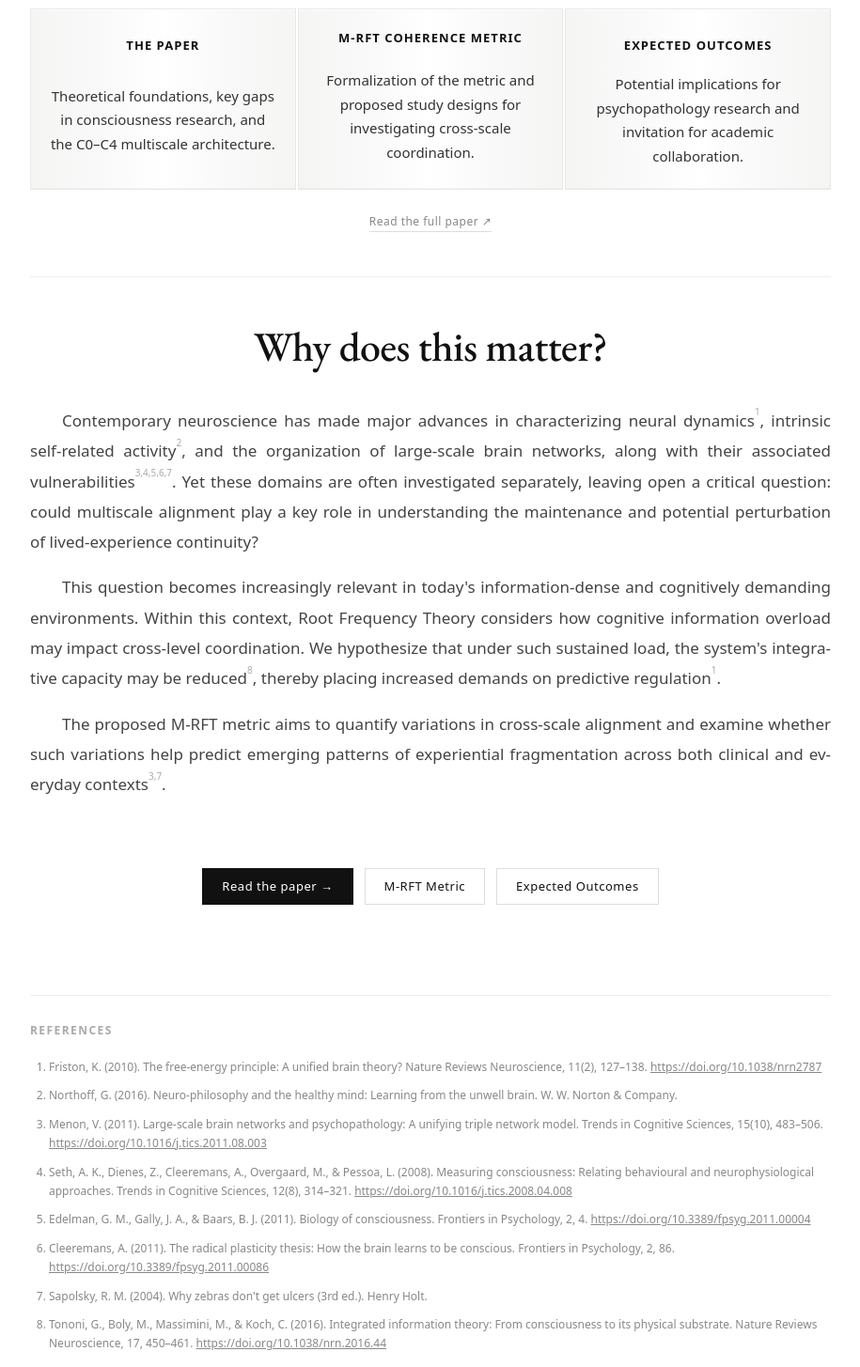
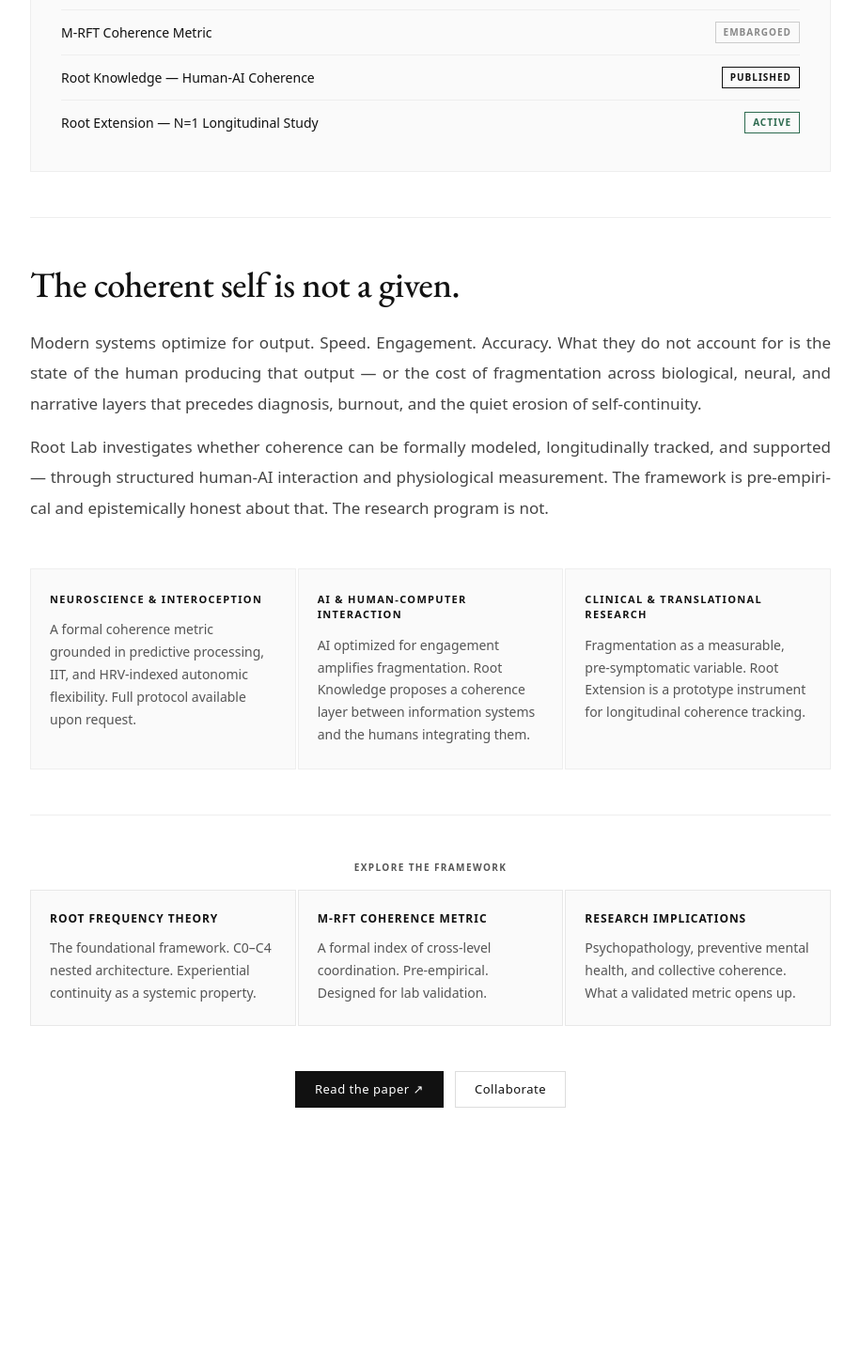
Before and after one commit to biaavanzo/avanzorft.github.io, a Next.js app: page / in a window 1280 px wide. Shown: the part 635-2090 px from the top of the page at 94% size, without its empty margins (182-1097 px from the left). After the commit the page ends 1894 px from the top, so only its background shows below. Built offline with nearby package versions, Linux system fonts and the light colour scheme.

Commit message:
homepage redesign v2

```diff
--- a/app/page.tsx
+++ b/app/page.tsx
@@ -13,7 +13,6 @@ export default function Home() {
             <style>{`
         * { margin: 0; padding: 0; box-sizing: border-box; }
         body { font-family: system-ui, sans-serif; background: #fff; color: #111; }
-
         header {
           position: fixed; top: 0; left: 0; right: 0; z-index: 100;
           background: #fff; border-bottom: 1px solid #eee; padding: 0 32px;
@@ -30,24 +29,16 @@ export default function Home() {
         nav { display: flex; gap: 24px; }
         nav a {
           font-size: 15px; color: #555; text-decoration: none;
-          font-family: system-ui; white-space: nowrap;
-          transition: color 0.15s;
+          font-family: system-ui; white-space: nowrap; transition: color 0.15s;
         }
         nav a:hover { color: #111; }
-
         main {
           padding-top: 120px; padding-bottom: 80px;
           padding-left: 24px; padding-right: 24px;
           max-width: 900px; margin: 0 auto;
         }
-
-        .hero { margin-bottom: 64px; display: flex; flex-direction: column; align-items: stretch; }
+        .hero { margin-bottom: 48px; display: flex; flex-direction: column; align-items: stretch; }
         .hero-title-center { display: flex; flex-direction: column; align-items: center; }
-        .hero-title-wrap { position: relative; line-height: 1; }
-        .hero-title-wrap svg {
-          position: absolute; bottom: -22px; left: 4px;
-          overflow: visible; pointer-events: none; width: 46px;
-        }
         .hero-title {
           font-family: 'EB Garamond', Georgia, serif;
           font-size: clamp(64px, 10vw, 104px);
@@ -55,8 +46,7 @@ export default function Home() {
           color: #111; margin: 0; line-height: 1;
         }
         .hero-subtitle-row {
-          width: 100%; display: flex; justify-content: center;
-          margin-top: 18px; padding-left: 2%;
+          width: 100%; display: flex; justify-content: center; margin-top: 18px;
         }
         .hero-subtitle {
           font-family: 'EB Garamond', Georgia, serif;
@@ -64,75 +54,83 @@ export default function Home() {
           font-weight: 400; letter-spacing: 0.45em;
           color: #555; text-transform: uppercase;
         }
-        .hero-divider {
-          width: 100%; max-width: 900px; height: 1px;
-          background: #ddd; margin-top: 24px;
+        .hero-divider { width: 100%; height: 1px; background: #ddd; margin-top: 24px; }
+        .hero-desc {
+          margin-top: 48px; color: #444; line-height: 1.85; text-align: center;
+          width: 100%; max-width: 580px; margin-left: auto; margin-right: auto; padding: 0 24px;
         }
-
-        .hero-desc {
-          margin-top: 56px; margin-bottom: 24px; color: #222;
-          line-height: 1.85; text-align: center;
-          width: 100%; max-width: 580px; margin-left: auto; margin-right: auto;
-          padding: 0 24px;
+        .status-block {
+          border: 1px solid #eee; background: #fafafa;
+          padding: 28px 32px; margin: 48px 0;
         }
-
-        .cards-section { margin-top: 8px; margin-bottom: 0; }
+        .status-label {
+          font-size: 10px; font-weight: 600; color: #555;
+          text-transform: uppercase; letter-spacing: 0.14em;
+          font-family: system-ui; margin-bottom: 20px;
+        }
+        .status-row {
+          display: grid; grid-template-columns: 1fr auto;
+          align-items: center; padding: 12px 0;
+          border-bottom: 1px solid #eee; gap: 24px;
+        }
+        .status-row:last-child { border-bottom: none; }
+        .status-title { font-size: 14px; color: #111; font-family: system-ui; font-weight: 500; }
+        .status-badge {
+          font-size: 10px; font-weight: 600; letter-spacing: 0.1em;
+          text-transform: uppercase; font-family: system-ui;
+          padding: 3px 8px; border: 1px solid; white-space: nowrap;
+        }
+        .badge-published { color: #111; border-color: #111; }
+        .badge-embargoed { color: #888; border-color: #ccc; }
+        .badge-active { color: #2d6a4f; border-color: #2d6a4f; }
+        .section-divider { width: 100%; height: 1px; background: #eee; margin: 48px 0; }
+        .problem-block { margin-bottom: 48px; }
+        .problem-block h2 {
+          font-family: 'EB Garamond', Georgia, serif;
+          font-size: clamp(28px, 4vw, 38px);
+          font-weight: 500; color: #111; margin-bottom: 24px;
+          letter-spacing: -0.01em; line-height: 1.2;
+        }
+        .problem-block p {
+          font-size: 17px; line-height: 1.9; color: #444;
+          font-family: system-ui; margin-bottom: 14px;
+          text-align: justify; hyphens: auto;
+        }
+        .audience-grid {
+          display: grid; grid-template-columns: repeat(3, 1fr);
+          gap: 2px; margin: 48px 0;
+        }
+        .audience-card { border: 1px solid #eee; padding: 24px 20px; background: #fafafa; }
+        .audience-title {
+          font-size: 11px; font-weight: 600; color: #111;
+          text-transform: uppercase; letter-spacing: 0.12em;
+          font-family: system-ui; margin-bottom: 12px;
+        }
+        .audience-text { font-size: 14px; line-height: 1.7; color: #555; font-family: system-ui; }
+        .cards-section { margin-bottom: 0; }
         .cards-label {
-          font-size: 16px; font-weight: 700; color: #111;
-          text-transform: uppercase; letter-spacing: 0.12em;
-          font-family: system-ui; margin-bottom: 24px;
-          text-align: center;
+          font-size: 10px; font-weight: 600; color: #555;
+          text-transform: uppercase; letter-spacing: 0.14em;
+          font-family: system-ui; margin-bottom: 16px; text-align: center;
         }
         .cards {
           display: grid; grid-template-columns: repeat(3, 1fr);
           gap: 2px; align-items: stretch;
         }
         .card-wrapper {
-          text-decoration: none; text-align: left;
-          display: flex; flex-direction: column; height: 100%; cursor: pointer; justify-content: space-between;
-          border: 1px solid #e8e8e8; padding: 22px 20px;
-          background: linear-gradient(to right, #f5f5f4 0%, #fafafa 30%, #ffffff 50%, #fafafa 70%, #f5f5f4 100%);
-          box-shadow: inset 0 1px 0 rgba(255,255,255,0.9), inset 0 -1px 0 rgba(0,0,0,0.04);
-          transition: background 0.2s, border-color 0.2s, box-shadow 0.2s;
+          text-decoration: none; display: flex; flex-direction: column;
+          border: 1px solid #e8e8e8; padding: 22px 20px; background: #fafafa;
+          transition: background 0.2s, border-color 0.2s;
         }
-        .card-wrapper:hover {
-          background: linear-gradient(to right, #f0f0ee 0%, #f8f8f7 30%, #ffffff 50%, #f8f8f7 70%, #f0f0ee 100%);
-          border-color: #ccc;
-          box-shadow: inset 0 1px 0 rgba(255,255,255,1), inset 0 -1px 0 rgba(0,0,0,0.06), 0 2px 8px rgba(0,0,0,0.06);
+        .card-wrapper:hover { background: #f0f0ee; border-color: #ccc; }
+        .card-title {
+          font-size: 12px; font-weight: 600; color: #111;
+          font-family: system-ui; margin-bottom: 12px; line-height: 1.3;
+          text-transform: uppercase; letter-spacing: 0.08em;
         }
-        .card-num {
-          font-family: 'EB Garamond', Georgia, serif;
-          font-size: 13px; color: #bbb; margin-bottom: 10px;
-        }
-        .card-title {
-          font-size: 13px; font-weight: 600; color: #111;
-          font-family: system-ui; margin-bottom: 20px; line-height: 1.3; text-align: center; text-transform: uppercase; letter-spacing: 0.08em;
-        }
-        .card-text { font-size: 15px; line-height: 1.7; color: #333; font-family: system-ui; text-align: center; flex: 1; display: flex; align-items: center; justify-content: center; }
-
-        .section-divider {
-          width: 100%; height: 1px; background: #eee; margin: 48px 0;
-        }
-
-        .why h2 {
-          font-family: 'EB Garamond', Georgia, serif;
-          font-size: clamp(32px, 4vw, 44px);
-          font-weight: 500; color: #111;
-          margin-bottom: 36px; text-align: center;
-          letter-spacing: -0.01em; line-height: 1.2;
-        }
-        .why-body { display: flex; flex-direction: column; gap: 0; }
-        .why-body p {
-          margin: 0 0 16px 0; font-size: 17px; line-height: 1.9; color: #444;
-          font-family: system-ui; text-indent: 2em;
-          text-align: justify; hyphens: auto;
-        }
-        .why-body p:last-child { margin-bottom: 0; }
-        sup { font-size: 10px; vertical-align: super; line-height: 0; color: #aaa; }
-
+        .card-text { font-size: 14px; line-height: 1.7; color: #555; font-family: system-ui; flex: 1; }
         .cta-row {
-          margin-top: 72px; display: flex; gap: 12px; justify-content: center;
-          flex-wrap: wrap;
+          margin-top: 48px; display: flex; gap: 12px; justify-content: center; flex-wrap: wrap;
         }
         .cta-link {
           font-size: 13px; color: #111; text-decoration: none;
@@ -141,32 +139,13 @@ export default function Home() {
           transition: border-color 0.15s, background 0.15s;
         }
         .cta-link:hover { border-color: #111; background: #f7f7f7; }
-        .cta-link.primary {
-          background: #111; color: #fff; border-color: #111;
-        }
+        .cta-link.primary { background: #111; color: #fff; border-color: #111; }
         .cta-link.primary:hover { background: #333; }
-
-        .references {
-          border-top: 1px solid #eee; padding-top: 28px;
-          max-width: 900px; margin: 96px auto 80px;
-        }
-        .references h3 {
-          font-size: 12px; font-weight: 600; color: #aaa;
-          letter-spacing: 0.12em; text-transform: uppercase;
-          margin-bottom: 20px; font-family: system-ui;
-        }
-        .references ol {
-          margin: 0; padding-left: 20px;
-          display: flex; flex-direction: column; gap: 10px;
-          list-style-type: decimal;
-        }
-        .references li { font-size: 12px; line-height: 1.7; color: #888; font-family: system-ui; }
-        .references a { color: #888; text-decoration: underline; }
-
         @media (max-width: 640px) {
           .header-inner { flex-direction: column; gap: 10px; padding: 12px 0; }
           main { padding-top: 100px; }
           .cards { grid-template-columns: 1fr; }
+          .audience-grid { grid-template-columns: 1fr; }
         }
       `}</style>
 
@@ -185,124 +164,88 @@ export default function Home() {
 
                 <section className="hero">
                     <div className="hero-title-center">
-            <div className="hero-title-wrap">
-              <svg viewBox="0 0 60 28" aria-hidden="true">
-                <line x1="22" y1="0" x2="4" y2="18" stroke="#111" strokeWidth="1.6" strokeLinecap="round" />
-                <line x1="22" y1="0" x2="22" y2="22" stroke="#111" strokeWidth="1.6" strokeLinecap="round" />
-                <line x1="22" y1="0" x2="40" y2="16" stroke="#111" strokeWidth="1.6" strokeLinecap="round" />
-                <line x1="4" y1="18" x2="-2" y2="27" stroke="#111" strokeWidth="1" strokeLinecap="round" />
-                <line x1="22" y1="22" x2="16" y2="28" stroke="#111" strokeWidth="1" strokeLinecap="round" />
-                <line x1="40" y1="16" x2="46" y2="26" stroke="#111" strokeWidth="1" strokeLinecap="round" />
-              </svg>
                         <h1 className="hero-title">Root Lab</h1>
-            </div>
                         <div className="hero-subtitle-row">
                             <span className="hero-subtitle">An Independent Research Program</span>
                         </div>
                         <div className="hero-divider" />
                     </div>
+                    <p className="hero-desc" style={{ fontSize: 20, fontWeight: 400, color: "#555" }}>
+                        Investigating how biological regulation, neural dynamics, and self-narrative integrate to sustain a coherent sense of self — and what happens, across scales, when they don&apos;t.
+                    </p>
+                </section>
 
-          <div className="hero-desc-wrap">
-            <p className="hero-desc" style={{ fontSize: 22, fontWeight: 500, color: "#555" }}>
-              Investigating how biological regulation, neural dynamics, and self-narrative integrate to sustain a coherent sense of self — and what happens, across scales, when they don't.
+                <div className="status-block">
+                    <div className="status-label">Active Research Program</div>
+                    <div className="status-row">
+                        <span className="status-title">Root Frequency Theory</span>
+                        <span className="status-badge badge-published">Published</span>
+                    </div>
+                    <div className="status-row">
+                        <span className="status-title">M-RFT Coherence Metric</span>
+                        <span className="status-badge badge-embargoed">Embargoed</span>
+                    </div>
+                    <div className="status-row">
+                        <span className="status-title">Root Knowledge — Human-AI Coherence</span>
+                        <span className="status-badge badge-published">Published</span>
+                    </div>
+                    <div className="status-row">
+                        <span className="status-title">Root Extension — N=1 Longitudinal Study</span>
+                        <span className="status-badge badge-active">Active</span>
+                    </div>
+                </div>
+
+                <div className="section-divider" />
+
+                <div className="problem-block">
+                    <h2>The coherent self is not a given.</h2>
+                    <p>
+                        Modern systems optimize for output. Speed. Engagement. Accuracy. What they do not account for is the state of the human producing that output — or the cost of fragmentation across biological, neural, and narrative layers that precedes diagnosis, burnout, and the quiet erosion of self-continuity.
+                    </p>
+                    <p>
+                        Root Lab investigates whether coherence can be formally modeled, longitudinally tracked, and supported — through structured human-AI interaction and physiological measurement. The framework is pre-empirical and epistemically honest about that. The research program is not.
                     </p>
                 </div>
-        </section>
+
+                <div className="audience-grid">
+                    <div className="audience-card">
+                        <div className="audience-title">Neuroscience & Interoception</div>
+                        <p className="audience-text">A formal coherence metric grounded in predictive processing, IIT, and HRV-indexed autonomic flexibility. Full protocol available upon request.</p>
+                    </div>
+                    <div className="audience-card">
+                        <div className="audience-title">AI & Human-Computer Interaction</div>
+                        <p className="audience-text">AI optimized for engagement amplifies fragmentation. Root Knowledge proposes a coherence layer between information systems and the humans integrating them.</p>
+                    </div>
+                    <div className="audience-card">
+                        <div className="audience-title">Clinical & Translational Research</div>
+                        <p className="audience-text">Fragmentation as a measurable, pre-symptomatic variable. Root Extension is a prototype instrument for longitudinal coherence tracking.</p>
+                    </div>
+                </div>
+
+                <div className="section-divider" />
 
                 <section className="cards-section">
                     <div className="cards-label">Explore the framework</div>
                     <div className="cards">
                         <a href="/the-paper" className="card-wrapper">
-              <div className="card-title" style={{ paddingTop: 8 }}>The Paper</div>
-              <p className="card-text">Theoretical foundations, key gaps in consciousness research, and the C0–C4 multiscale architecture.</p>
+                            <div className="card-title">Root Frequency Theory</div>
+                            <p className="card-text">The foundational framework. C0–C4 nested architecture. Experiential continuity as a systemic property.</p>
                         </a>
                         <a href="/research-plan" className="card-wrapper">
                             <div className="card-title">M-RFT Coherence Metric</div>
-              <p className="card-text">Formalization of the metric and proposed study designs for investigating cross-scale coordination.</p>
+                            <p className="card-text">A formal index of cross-level coordination. Pre-empirical. Designed for lab validation.</p>
                         </a>
                         <a href="/expected-outcomes" className="card-wrapper">
-              <div className="card-title" style={{ paddingTop: 8 }}>Expected Outcomes</div>
-              <p className="card-text">Potential implications for psychopathology research and invitation for academic collaboration.</p>
+                            <div className="card-title">Research Implications</div>
+                            <p className="card-text">Psychopathology, preventive mental health, and collective coherence. What a validated metric opens up.</p>
                         </a>
                     </div>
                 </section>
-        <div style={{ textAlign: "center", marginTop: 20, marginBottom: 0 }}>
-          <a
-            href="https://doi.org/10.5281/zenodo.18905376"
-            target="_blank"
-            rel="noopener noreferrer"
-            style={{
-              fontSize: 12, color: "#888", fontFamily: "system-ui",
-              textDecoration: "none", letterSpacing: "0.04em",
-              borderBottom: "1px solid #ddd", paddingBottom: 2,
-              transition: "color 0.15s, border-color 0.15s",
-            }}
-          >
-            Read the full paper ↗
-          </a>
-        </div>
-
-
-      <div className="section-divider" />
-
-      <section className="why">
-        <h2>Why does this matter?</h2>
-        <div className="why-body">
-          <p>
-            Contemporary neuroscience has made major advances in characterizing neural
-            dynamics<sup>1</sup>, intrinsic self-related activity<sup>2</sup>, and the organization
-            of large-scale brain networks, along with their associated
-            vulnerabilities<sup>3,4,5,6,7</sup>. Yet these domains are often investigated
-            separately, leaving open a critical question: could multiscale alignment play a
-            key role in understanding the maintenance and potential perturbation of
-            lived-experience continuity?
-          </p>
-          <p>
-            This question becomes increasingly relevant in today&apos;s information-dense and
-            cognitively demanding environments. Within this context, Root Frequency Theory
-            considers how cognitive information overload may impact cross-level coordination.
-            We hypothesize that under such sustained load, the system&apos;s integrative capacity
-            may be reduced<sup>8</sup>, thereby placing increased demands on predictive
-            regulation<sup>1</sup>.
-          </p>
-          <p>
-            The proposed M-RFT metric aims to quantify variations in cross-scale alignment
-            and examine whether such variations help predict emerging patterns of experiential
-            fragmentation across both clinical and everyday contexts<sup>3,7</sup>.
-          </p>
-        </div>
 
                 <div className="cta-row">
-          <a href="/the-paper" className="cta-link primary">Read the paper →</a>
-          <a href="/research-plan" className="cta-link">M-RFT Metric</a>
-          <a href="/expected-outcomes" className="cta-link">Expected Outcomes</a>
+                    <a href="https://doi.org/10.5281/zenodo.18905376" target="_blank" rel="noopener noreferrer" className="cta-link primary">Read the paper ↗</a>
+                    <a href="/contact" className="cta-link">Collaborate</a>
                 </div>
-      </section>
-
-      <section className="references">
-        <h3>References</h3>
-        <ol>
-          {[
-            { text: "Friston, K. (2010). The free-energy principle: A unified brain theory? Nature Reviews Neuroscience, 11(2), 127–138.", url: "https://doi.org/10.1038/nrn2787" },
-            { text: "Northoff, G. (2016). Neuro-philosophy and the healthy mind: Learning from the unwell brain. W. W. Norton & Company.", url: null },
-            { text: "Menon, V. (2011). Large-scale brain networks and psychopathology: A unifying triple network model. Trends in Cognitive Sciences, 15(10), 483–506.", url: "https://doi.org/10.1016/j.tics.2011.08.003" },
-            { text: "Seth, A. K., Dienes, Z., Cleeremans, A., Overgaard, M., & Pessoa, L. (2008). Measuring consciousness: Relating behavioural and neurophysiological approaches. Trends in Cognitive Sciences, 12(8), 314–321.", url: "https://doi.org/10.1016/j.tics.2008.04.008" },
-            { text: "Edelman, G. M., Gally, J. A., & Baars, B. J. (2011). Biology of consciousness. Frontiers in Psychology, 2, 4.", url: "https://doi.org/10.3389/fpsyg.2011.00004" },
-            { text: "Cleeremans, A. (2011). The radical plasticity thesis: How the brain learns to be conscious. Frontiers in Psychology, 2, 86.", url: "https://doi.org/10.3389/fpsyg.2011.00086" },
-            { text: "Sapolsky, R. M. (2004). Why zebras don't get ulcers (3rd ed.). Henry Holt.", url: null },
-            { text: "Tononi, G., Boly, M., Massimini, M., & Koch, C. (2016). Integrated information theory: From consciousness to its physical substrate. Nature Reviews Neuroscience, 17, 450–461.", url: "https://doi.org/10.1038/nrn.2016.44" },
-          ].map((ref, i) => (
-            <li key={i}>
-              {ref.text}{" "}
-              {ref.url && (
-                <a href={ref.url} target="_blank" rel="noopener noreferrer">
-                  {ref.url}
-                </a>
-              )}
-            </li>
-          ))}
-        </ol>
-      </section>
 
             </main>
         </>
```
Lines whose indentation alone changed are shown as unchanged.
